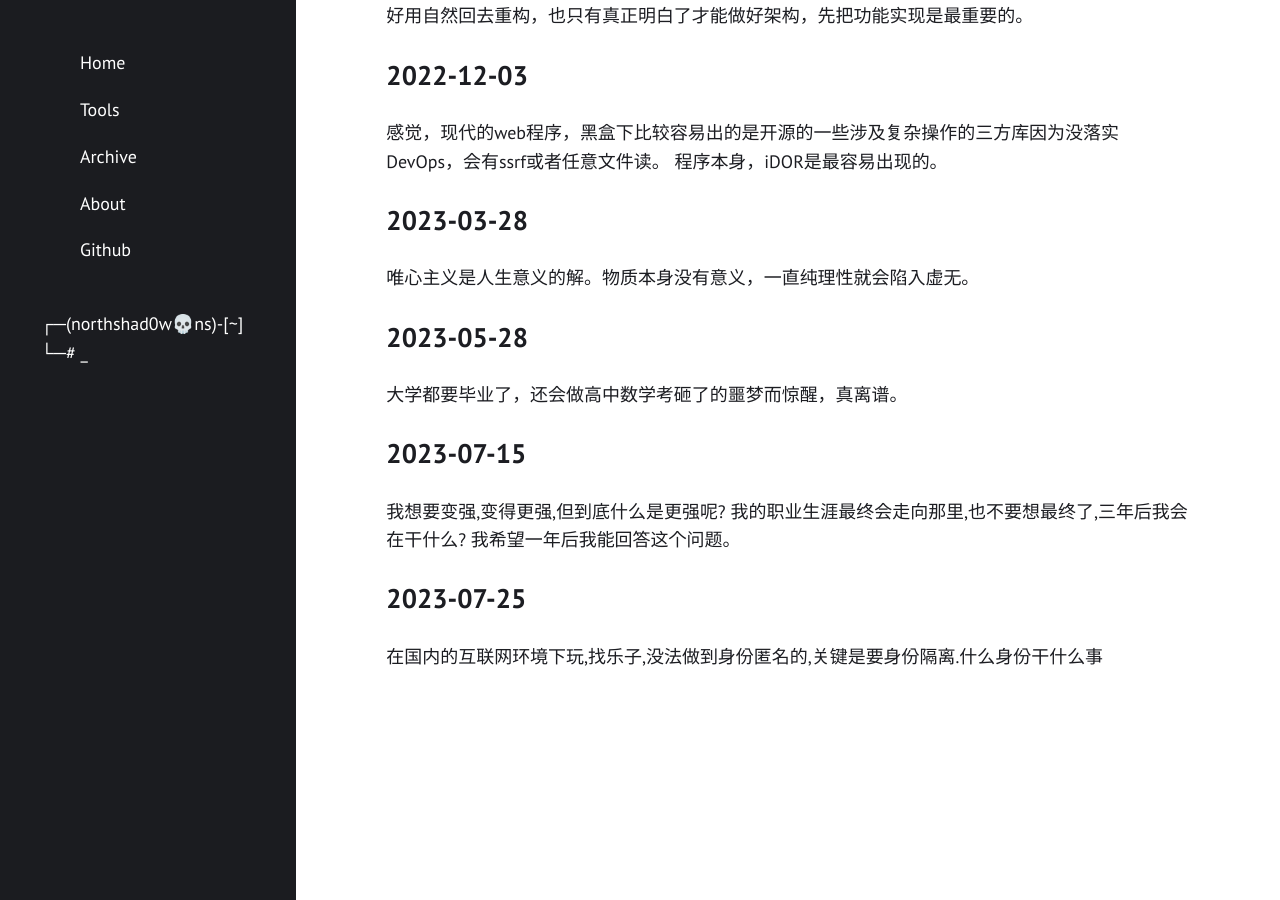
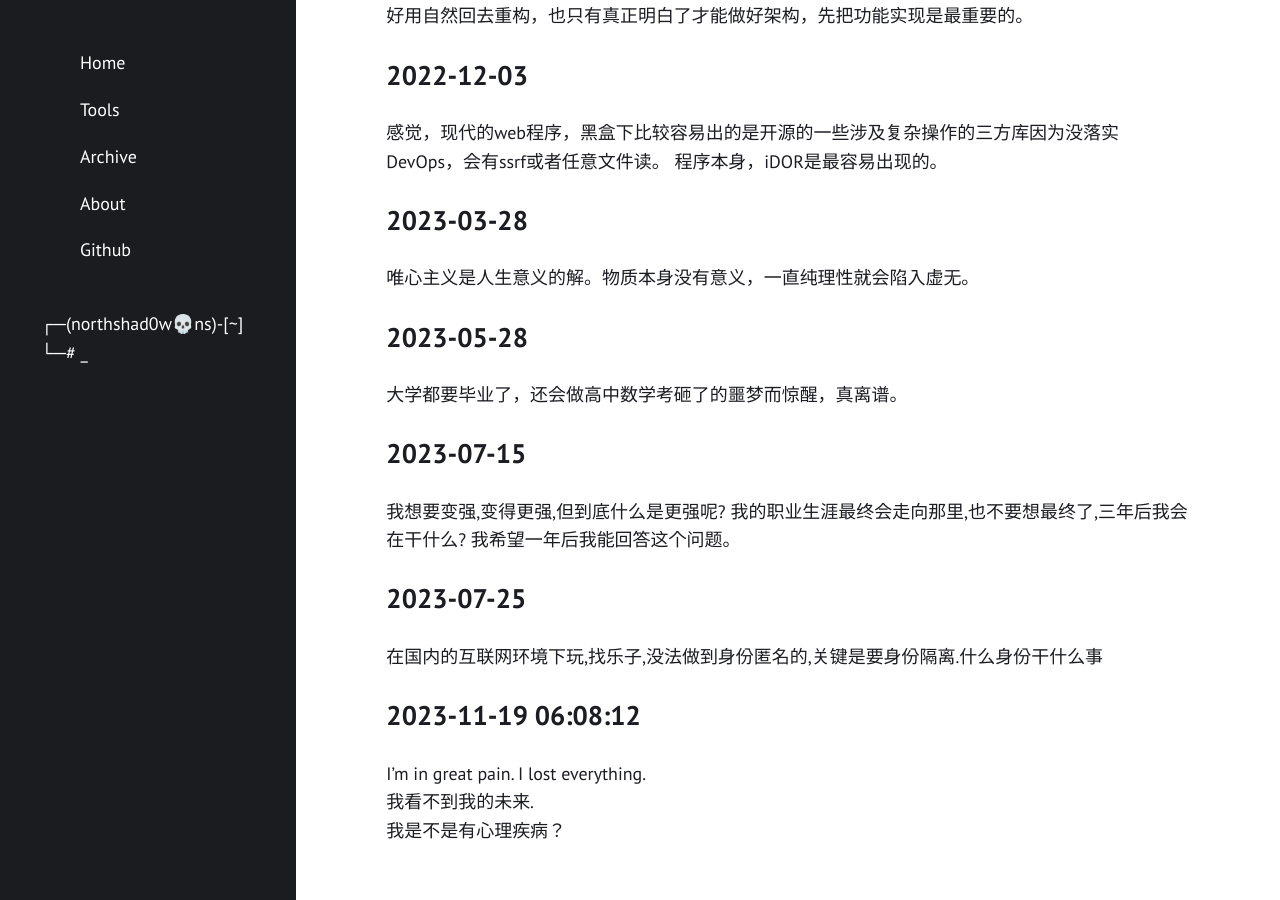
Before and after one commit to NorthShad0w/NorthShad0w.github.io, a Jekyll site: the page built from _posts/2000-10-26-碎碎念.md, in a window 1280 px wide and 900 px high, scrolled down 632 px. Built offline with Jekyll 4.4.1, drawn with Linux system fonts in a browser that asks for light colours.

Commit message:
Update 2000-10-26-碎碎念.md

```diff
--- a/_posts/2000-10-26-碎碎念.md
+++ b/_posts/2000-10-26-碎碎念.md
@@ -42,3 +42,10 @@ web就是源码游戏，感觉社会工程才算渗透。
 ## 2023-07-25
 
 在国内的互联网环境下玩,找乐子,没法做到身份匿名的,关键是要身份隔离.什么身份干什么事
+
+## 2023-11-19 06:08:12
+
+I'm in great pain.
+I lost everything.
+我看不到我的未来.
+我是不是有心理疾病？
```
